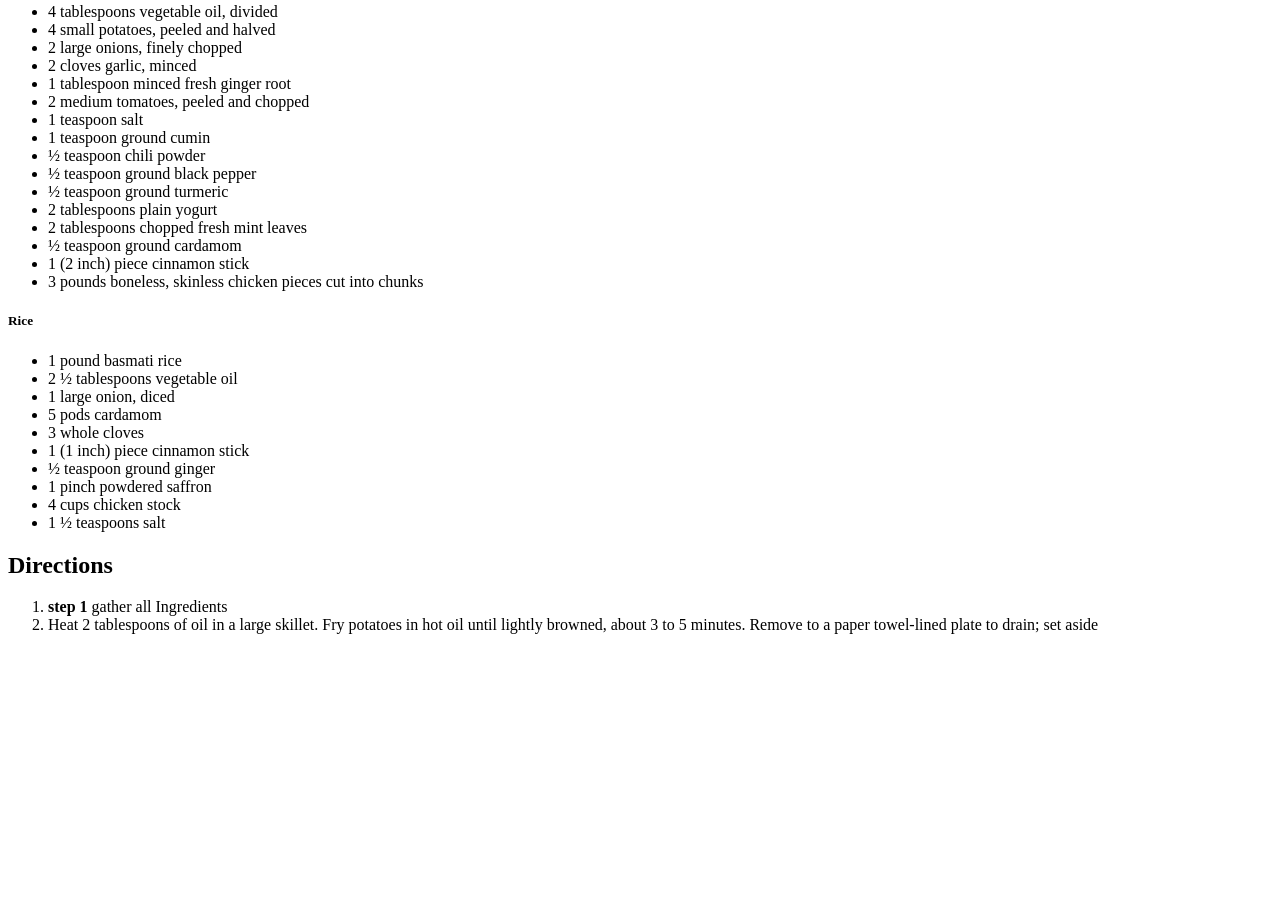
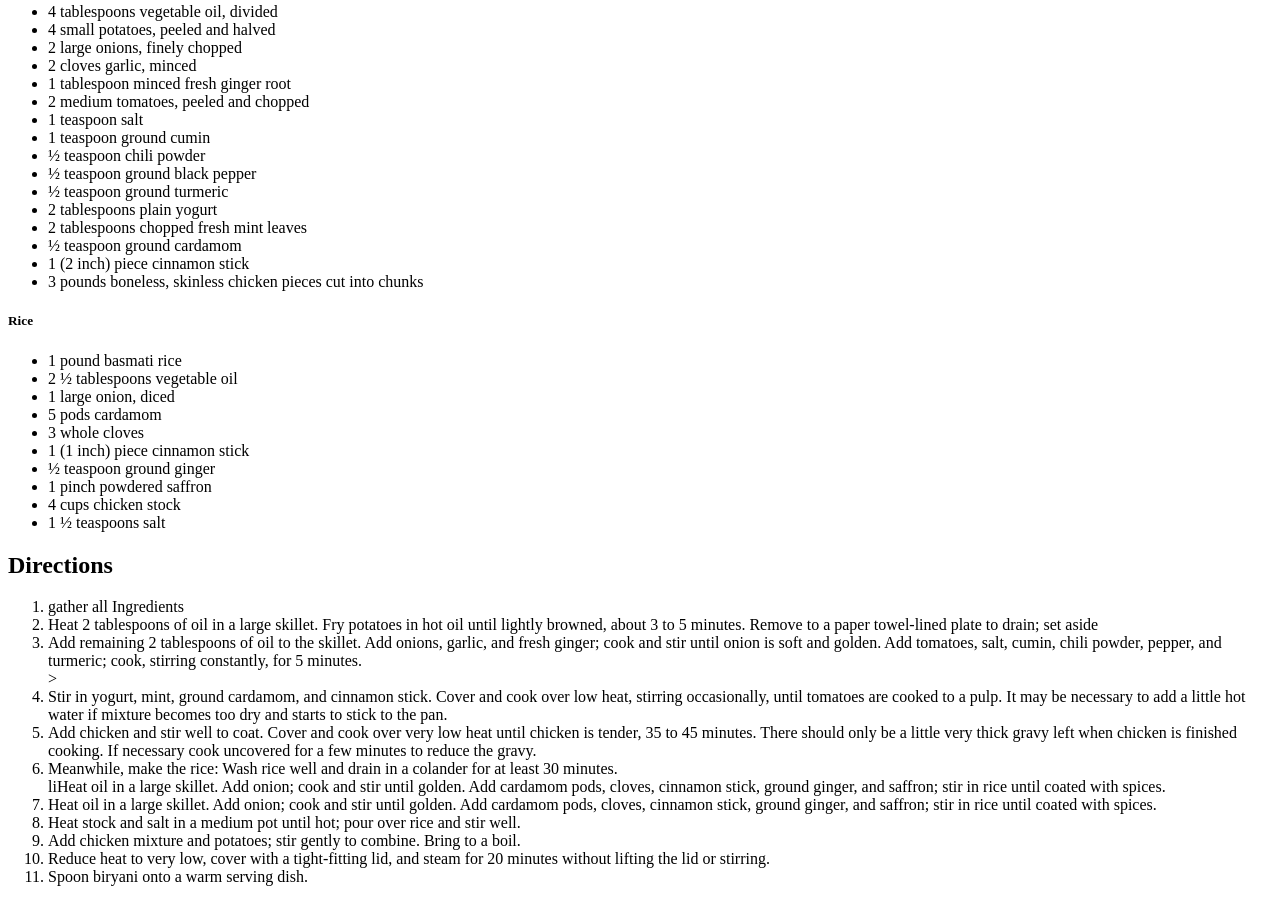
Before and after one commit to sh00lu/odin-recipes, a plain HTML site: page recipies/biriyani.html in a window 1280 px wide. Shown: the part 552-1454 px from the top of the page. Before the commit the page ends 1202 px from the top, so only its background shows below. Drawn offline with Linux system fonts and the light colour scheme.

Commit message:
biriayani done

```diff
--- a/recipies/biriyani.html
+++ b/recipies/biriyani.html
@@ -52,8 +52,22 @@
 </ul>
 <h2>Directions</h2>
 <ol>
-    <li><strong>step 1 </strong> gather all Ingredients</li>
-    <li>Heat 2 tablespoons of oil in a large skillet. Fry potatoes in hot oil until lightly browned, about 3 to 5 minutes. Remove to a paper towel-lined plate to drain; set aside</li>
+    <li> gather all Ingredients</li>
+    <li>Heat 2 tablespoons of oil in a large skillet. Fry potatoes in hot oil until lightly browned, about 3 to 5 minutes.
+         Remove to a paper towel-lined plate to drain; set aside</li>
+    <li>Add remaining 2 tablespoons of oil to the skillet. Add onions, garlic, and fresh ginger; cook and stir until onion is soft and golden.
+        Add tomatoes, salt, cumin, chili powder, pepper, and turmeric; cook, stirring constantly, for 5 minutes.</li>>
+
+    <li>Stir in yogurt, mint, ground cardamom, and cinnamon stick. Cover and cook over low heat, stirring occasionally, until tomatoes are cooked to a pulp. It may be necessary
+         to add a little hot water if mixture becomes too dry and starts to stick to the pan.</li>
+    <li>Add chicken and stir well to coat. Cover and cook over very low heat until chicken is tender, 35 to 45 minutes. There should only be a little very thick gravy left when chicken is finished cooking. If necessary cook uncovered for a few minutes to reduce the gravy.</li>
+    <li>Meanwhile, make the rice: Wash rice well and drain in a colander for at least 30 minutes.</li>
+    liHeat oil in a large skillet. Add onion; cook and stir until golden. Add cardamom pods, cloves, cinnamon stick, ground ginger, and saffron; stir in rice until coated with spices.
+    <li>Heat oil in a large skillet. Add onion; cook and stir until golden. Add cardamom pods, cloves, cinnamon stick, ground ginger, and saffron; stir in rice until coated with spices.</li>
+    <li>Heat stock and salt in a medium pot until hot; pour over rice and stir well.</li>
+    <li>Add chicken mixture and potatoes; stir gently to combine. Bring to a boil.</li>
+    <li>Reduce heat to very low, cover with a tight-fitting lid, and steam for 20 minutes without lifting the lid or stirring.</li>
+    <li>Spoon biryani onto a warm serving dish.</li>
 </ol>
 
 </body>
```
Also changed, not shown: index.html (line endings or trailing spaces).
